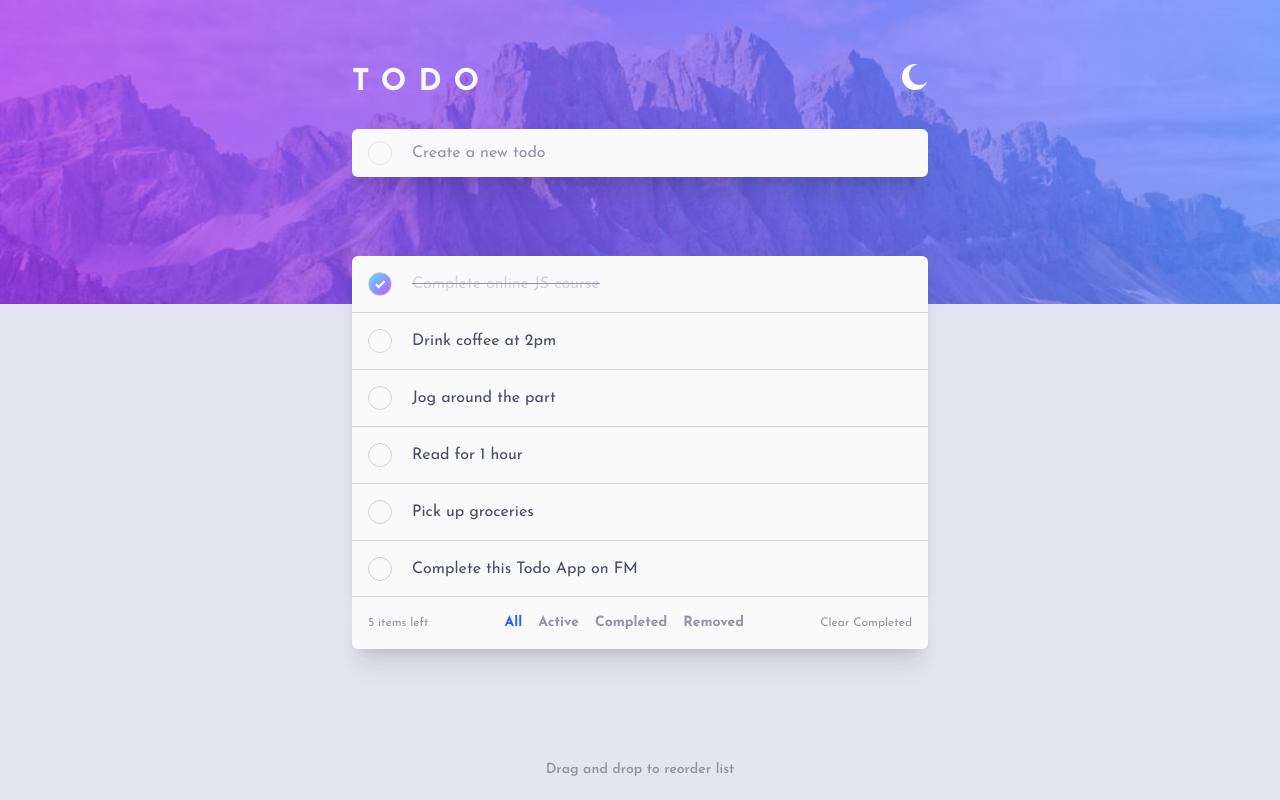
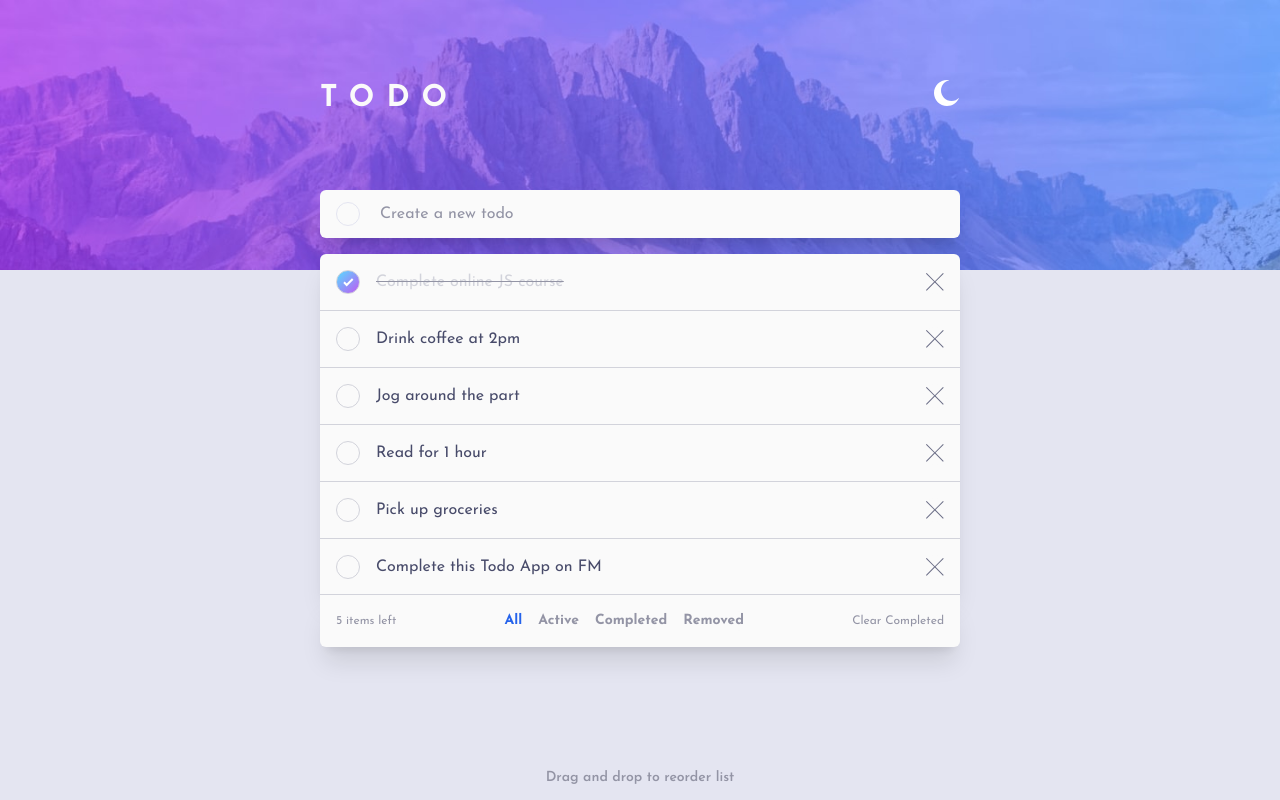
Before and after one commit to ausaja2516/Frontend-mentor-solutions, a Vue app in the folder todo-app/: page / in a window 1280 px wide. Built offline with nearby package versions, Linux system fonts and the light colour scheme.

Commit message:
Todo-app done

```diff
--- a/todo-app/package.json
+++ b/todo-app/package.json
@@ -13,7 +13,9 @@
     "@vueuse/core": "^11.1.0",
     "pinia": "^2.2.2",
     "vue": "^3.4.29",
-    "vue-router": "^4.3.3"
+    "vue-draggable-next": "^2.2.1",
+    "vue-router": "^4.3.3",
+    "vuedraggable": "^4.1.0"
   },
   "devDependencies": {
     "@vitejs/plugin-vue": "^5.0.5",
--- a/todo-app/src/App.vue
+++ b/todo-app/src/App.vue
@@ -1,27 +1,23 @@
 <script setup>
 import { RouterView } from "vue-router";
-import { useTodoStore } from "@/stores/TodoStore";
-import { ref } from "vue";
 import { useDark, useToggle } from "@vueuse/core";
 
 const isDark = useDark();
 const toggleTheme = useToggle(isDark);
-
-const todos = useTodoStore();
-const inputValue = ref("");
 </script>
 
 <template>
   <div
-    class="min-h-screen bg-LT_veryLightGrayishBlue text-LT_veryDarkGrayishBlue dark:bg-DT_veryDarkBlue dark:text-DT_lightGrayishBlue font-Josefin"
+    class="min-h-screen grid bg-LT_veryLightGrayishBlue text-LT_veryDarkGrayishBlue dark:bg-DT_veryDarkBlue dark:text-DT_lightGrayishBlue font-Josefin text-sm sm:text-base"
   >
-    <header :class="isDark ? 'bg-header_dark' : 'bg-header_light'">
-      <div
-        class="flex flex-col gap-4 sm:gap-7 pt-10 sm:pt-16 max-w-screen-sm mx-auto px-8"
-      >
+    <header
+      :class="isDark ? 'bg-header_dark' : 'bg-header_light'"
+      class="bg-gradient-to-br from-check_P_bgClr to-check_S_bgClr"
+    >
+      <div class="flex flex-col max-w-screen-sm mx-auto px-6 sm:px-0 -mt-4">
         <div class="flex justify-between items-baseline">
           <h1
-            class="text-3xl uppercase font-bold tracking-[0.4em] text-LT_veryLightGray"
+            class="text-3xl uppercase font-bold tracking-[0.4em] text-LT_veryLightGray leading-none"
           >
             Todo
           </h1>
@@ -56,30 +52,24 @@ const inputValue = ref("");
             </svg>
           </button>
         </div>
-        <form
-          @submit.prevent="todos.addItems(inputValue), (inputValue = '')"
-          class="flex items-center gap-5 py-3 px-4 bg-LT_veryLightGray dark:bg-DT_veryDarkDesaturatedBlue shadow-xl rounded-md"
-        >
-          <span
-            class="h-6 w-6 rounded-[50%] border border-LT_veryLightGrayishBlue dark:border-DT_veryDarkGrayishBlue"
-          ></span>
-          <input
-            v-model="inputValue"
-            type="text"
-            class="flex-1 bg-transparent outline-none caret-blue-600 placeholder:text-LT_darkGrayishBlue"
-            placeholder="Create a new todo"
-          />
-        </form>
       </div>
     </header>
-    <RouterView />
+    <RouterView v-slot="{ Component }">
+      <Transition name="page" mode="out-in">
+        <component :is="Component" />
+      </Transition>
+    </RouterView>
+    <p
+      class="text-center self-end pb-3 text-sm font-semibold text-LT_darkGrayishBlue dark:text-DT_veryDarkGrayishBlue"
+    >
+      Drag and drop to reorder list
+    </p>
   </div>
 </template>
 
 <style>
 header {
-  background-repeat: no-repeat;
-  min-height: 38vh;
+  padding-block: 6rem;
   background-size: cover;
 }
 .bg-header_dark {
@@ -98,7 +88,7 @@ header {
 
 @media (max-width: 640px) {
   header {
-    min-height: 25vh;
+    padding-block: 3rem;
   }
   .bg-header_dark {
     background-image: url(./assets/images/bg-mobile-dark.jpg);
@@ -107,4 +97,15 @@ header {
     background-image: url(./assets/images/bg-mobile-light.jpg);
   }
 }
+
+.page-enter-active,
+.page-leave-active {
+  transition: all 600ms ease-in-out;
+}
+
+.page-enter-from,
+.page-leave-from {
+  opacity: 0;
+  scale: 0.5;
+}
 </style>
--- a/todo-app/src/components/Item.vue
+++ b/todo-app/src/components/Item.vue
@@ -1,6 +1,6 @@
 <template>
   <div>
-    <li class="flex gap-5 items-center p-4 group">
+    <li class="flex gap-4 items-center p-4 group cursor-move">
       <div class="contents">
         <p
           @click="item.isComplete = !item.isComplete"
@@ -12,7 +12,6 @@
         >
           {{ item.title }}
         </p>
-
         <button
           @click="item.isComplete = !item.isComplete"
           title="mark as complete"
@@ -55,3 +54,17 @@ defineProps({
   },
 });
 </script>
+
+<style scoped>
+.drag > li {
+  rotate: 8deg;
+  border: 1px solid;
+}
+.ghost {
+  background: rgb(100, 100, 100);
+  opacity: 0.1;
+}
+.ghost > li {
+  visibility: hidden;
+}
+</style>
--- a/todo-app/src/components/ItemList.vue
+++ b/todo-app/src/components/ItemList.vue
@@ -1,23 +1,22 @@
 <template>
   <div v-if="todos.items.length && tab === selectedTab">
     <ul
-      class="max-h-[340px] overflow-y-auto bg-LT_veryLightGray dark:bg-DT_veryDarkDesaturatedBlue divide-y divide-LT_lightGrayishBlue dark:divide-DT_veryDarkGrayishBlue rounded-t-md shadow-xl"
+      class="max-h-[340px] overflow-y-auto bg-LT_veryLightGray dark:bg-DT_veryDarkDesaturatedBlue rounded-t-md shadow-xl"
     >
-      <Item
-        v-for="(item, index) in items"
-        :key="item.id"
-        :item="item"
-        draggable="true"
-        @dragstart="startDrag($event, index)"
-        @drop="onDrop($event, index)"
-        @dragenter.prevent
-        @dragover.prevent
+      <Draggable
+        v-model="localItems"
+        item-key="id"
+        drag-class="drag"
+        ghost-class="ghost"
+        class="divide-y divide-LT_lightGrayishBlue dark:divide-DT_veryDarkGrayishBlue"
       >
+        <template #item="{ element }">
+          <Item :item="element">
             <button
               title="undo-items"
               v-if="tab === 'Removed'"
-          class="order-3 text-xl flex items-center justify-center h-5 relative opacity-0 group-hover:opacity-100 transition-all duration-300 ease-in-out"
-          @click="todos.undoRemoved(item)"
+              class="order-3 text-xl flex items-center justify-center h-5 relative"
+              @click="todos.undoRemoved(element)"
             >
               &leftarrow;
               <span
@@ -25,10 +24,21 @@
               ></span>
             </button>
             <button
+              title="delete-items"
+              v-if="tab === 'Removed'"
+              class="order-3 text-xl flex items-center justify-center h-5 relative"
+              @click="todos.deleteItem(element)"
+            >
+              &rightarrow;
+              <span
+                class="absolute bg-LT_veryLightGray dark:bg-DT_veryDarkDesaturatedBlue w-6 h-6 rounded-full z-10 scale-1 opacity-20 hover:scale-150 hover:invisible hover:opacity-0 hover:bg-LT_veryDarkGrayishBlue dark:hover:bg-DT_lightGrayishBlue transition-all duration-500"
+              ></span>
+            </button>
+            <button
               v-else
               title="remove-items"
-          @click="todos.removeItem(item)"
-          class="order-3 flex items-center justify-center opacity-0 group-hover:opacity-100 group-active:opacity-100 group-focus:opacity-100 transition-all duration-300 ease-in-out relative"
+              @click="todos.removeItem(element)"
+              class="order-3 flex items-center justify-center relative"
             >
               <svg xmlns="http://www.w3.org/2000/svg" width="18" height="18">
                 <path
@@ -42,6 +52,8 @@
               ></span>
             </button>
           </Item>
+        </template>
+      </Draggable>
     </ul>
   </div>
 </template>
@@ -49,7 +61,9 @@
 <script setup>
 import Item from "@/components/Item.vue";
 import { useTodoStore } from "@/stores/TodoStore";
-import { inject } from "vue";
+import { inject, ref, watch } from "vue";
+import Draggable from "vuedraggable";
+
 const todos = useTodoStore();
 
 const selectedTab = inject("selectedTab");
@@ -59,35 +73,18 @@ const props = defineProps({
     type: String,
     default: "",
   },
-  items: {
+  modelValue: {
     type: Array,
     default: [],
   },
 });
+const localItems = ref(props.modelValue);
 
-const startDrag = (event, index) => {
-  event.dataTransfer.dropEffect = "move";
-  event.dataTransfer.effectAllowed = "move";
-  event.dataTransfer.setData("draggableItemIndex", index);
-};
-const onDrop = (event, targetIndex) => {
-  event.dataTransfer.dropEffect = "move";
-  const draggableItemIndex = event.dataTransfer.getData("draggableItemIndex");
-  if (selectedTab.value === "Removed") {
-    const getDraggableitem = props.items.splice(draggableItemIndex, 1)[0];
-    return props.items.splice(targetIndex, 0, getDraggableitem);
+watch(
+  () => props.modelValue,
+  (newValue) => {
+    localItems.value = newValue;
   }
-  if (selectedTab.value === "All") {
-    const getDraggableitem = props.items.splice(draggableItemIndex, 1)[0];
-    return props.items.splice(targetIndex, 0, getDraggableitem);
-  }
-  if (selectedTab.value === "Active") {
-    const getDraggableitem = props.items.splice(draggableItemIndex, 1)[0];
-    return props.items.splice(targetIndex, 0, getDraggableitem);
-  }
-  if (selectedTab.value === "Completed") {
-    const getDraggableitem = props.items.splice(draggableItemIndex, 1)[0];
-    return props.items.splice(targetIndex, 0, getDraggableitem);
-  }
-};
+  // { deep: true } // items will be back to their index
+);
 </script>
--- a/todo-app/src/components/TabWrapper.vue
+++ b/todo-app/src/components/TabWrapper.vue
@@ -13,7 +13,7 @@
 
       <Teleport to="body" :disabled="isDesktop">
         <ul
-          class="flex items-center justify-center gap-4 font-bold text-sm fixed bottom-16 left-8 right-8 max-w-screen-sm font-Josefin text-LT_darkGrayishBlue dark:text-DT_darkGrayishBlue bg-LT_veryLightGray dark:bg-DT_veryDarkDesaturatedBlue rounded-md p-4 flex-wrap sm:static sm:p-0"
+          class="flex items-center justify-center gap-4 font-bold text-sm absolute bottom-16 left-6 right-6 max-w-screen-sm font-Josefin text-LT_darkGrayishBlue dark:text-DT_darkGrayishBlue bg-LT_veryLightGray dark:bg-DT_veryDarkDesaturatedBlue rounded-md p-4 flex-wrap sm:static sm:p-0"
         >
           <li
             v-for="(tab, i) in tabTitle"
--- a/todo-app/src/components/Todos.vue
+++ b/todo-app/src/components/Todos.vue
@@ -1,10 +1,10 @@
 <template>
   <div>
     <TabWrapper>
-      <ItemList :items="todos.items" tab="All" />
-      <ItemList :items="todos.activeItems" tab="Active" />
-      <ItemList :items="todos.completeItems" tab="Completed" />
-      <ItemList :items="todos.removedItems" tab="Removed" />
+      <ItemList v-model="items" tab="All" />
+      <ItemList v-model="activeItems" tab="Active" />
+      <ItemList v-model="completeItems" tab="Completed" />
+      <ItemList v-model="removedItems" tab="Removed" />
     </TabWrapper>
   </div>
 </template>
@@ -13,6 +13,9 @@
 import ItemList from "@/components/ItemList.vue";
 import TabWrapper from "./TabWrapper.vue";
 import { useTodoStore } from "@/stores/TodoStore";
+import { storeToRefs } from "pinia";
 
 const todos = useTodoStore();
+
+const { items, removedItems, activeItems, completeItems } = storeToRefs(todos);
 </script>
--- a/todo-app/src/stores/TodoStore.js
+++ b/todo-app/src/stores/TodoStore.js
@@ -51,11 +51,16 @@ export const useTodoStore = defineStore("todos", {
         return !item.isComplete;
       });
     },
+
     undoRemoved(itemClicked) {
       this.items.push(itemClicked);
       this.removedItems = this.removedItems.filter(
         (item) => item !== itemClicked
       );
+    },
+
+    deleteItem(itemClicked) {
+      this.removedItems = this.removedItems.filter((i) => i !== itemClicked);
     },
   },
 
--- a/todo-app/src/views/HomeView.vue
+++ b/todo-app/src/views/HomeView.vue
@@ -1,16 +1,30 @@
 <script setup>
 import Todos from "@/components/Todos.vue";
+import { useTodoStore } from "@/stores/TodoStore";
+import { ref } from "vue";
+
+const inputValue = ref("");
+const todos = useTodoStore();
 </script>
 
 <template>
-  <main class="max-w-screen-sm mx-auto -mt-[0.925rem] sm:-mt-12 px-8">
+  <main
+    class="max-w-screen-sm w-full mx-auto px-6 sm:px-0 -mt-20 flex flex-col gap-4"
+  >
+    <form
+      @submit.prevent="todos.addItems(inputValue), (inputValue = '')"
+      class="flex items-center gap-5 py-3 px-4 bg-LT_veryLightGray dark:bg-DT_veryDarkDesaturatedBlue shadow-xl rounded-md justify-items-start"
+    >
+      <span
+        class="h-6 w-6 rounded-[50%] border border-LT_veryLightGrayishBlue dark:border-DT_veryDarkGrayishBlue"
+      ></span>
+      <input
+        v-model="inputValue"
+        type="text"
+        class="flex-1 bg-transparent outline-none caret-blue-600 placeholder:text-LT_darkGrayishBlue"
+        placeholder="Create a new todo"
+      />
+    </form>
     <Todos />
-    <Teleport to="body">
-      <p
-        class="text-center w-full fixed bottom-5 text-sm font-semibold text-LT_darkGrayishBlue dark:text-DT_veryDarkGrayishBlue font-Josefin"
-      >
-        Drag and drop to reorder list
-      </p>
-    </Teleport>
   </main>
 </template>
```
Also changed, not shown: todo-app/src/router/index.js (+8 -0 lines), 1 other file (tests, documents, lock files or other folders). Lines whose indentation alone changed are shown as unchanged.
